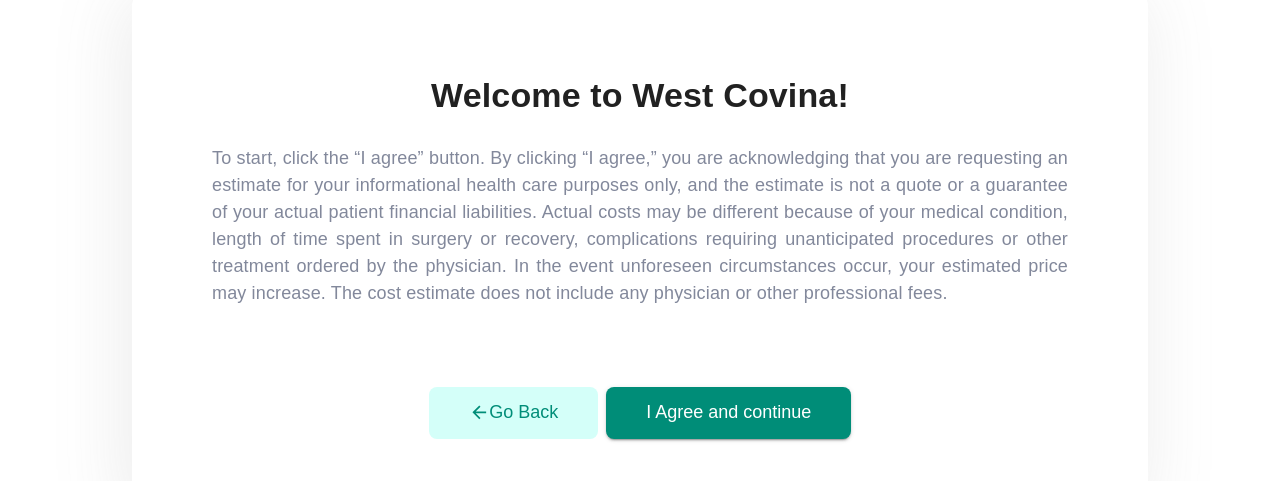
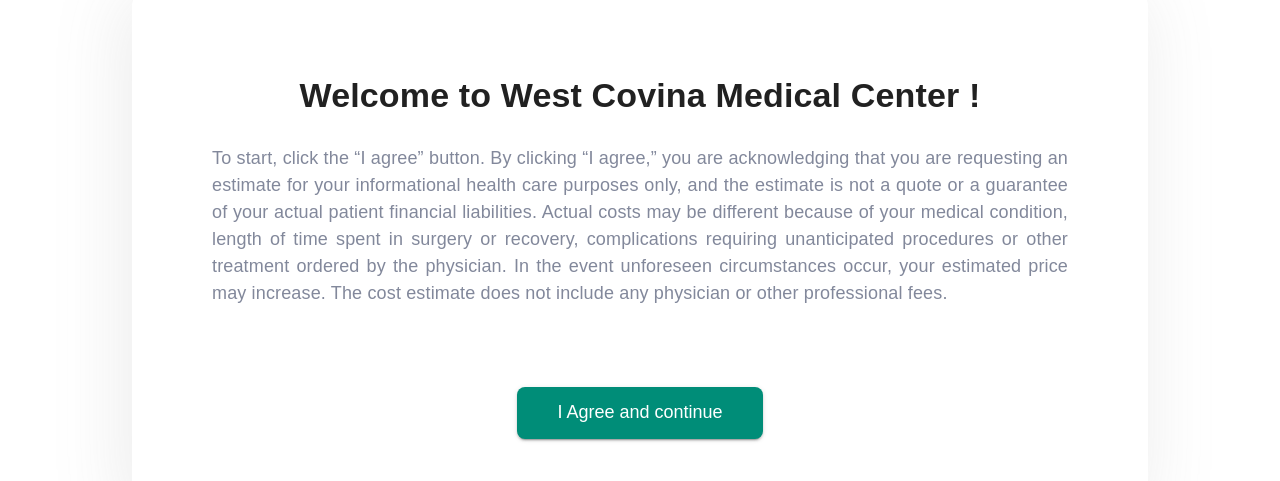
Before and after one commit to csm-chathu/cyber, a Next.js app: page / in a window 1280 px wide. Shown: the part 249-730 px from the top of the page. Built offline with nearby package versions, Linux system fonts and the light colour scheme.

Commit message:
Fix UI issues

```diff
--- a/src/components/Molecules/home/index.tsx
+++ b/src/components/Molecules/home/index.tsx
@@ -21,7 +21,7 @@
           mb: 3,
         }}
       >
-        Welcome to West Covina!
+        Welcome to West Covina Medical Center !
       </Typography>
       <Typography
         textAlign="justify"
@@ -54,20 +54,6 @@
         }}
       >
         <Button
-          variant="outlined"
-          color="success"
-          sx={{
-            padding: "10px 40px",
-            fontSize: "18px",
-            textTransform: "none",
-            borderRadius: "8px",
-            border: "none",
-            backgroundColor: theme.palette.secondary.main,
-          }}
-        >
-          <ArrowBackIcon /> Go Back
-        </Button>
-        <Button
           variant="contained"
           color="success"
           sx={{
--- a/src/components/Molecules/insurance/index.tsx
+++ b/src/components/Molecules/insurance/index.tsx
@@ -51,7 +51,7 @@
         Payment Details
       </Typography>
       <Grid container direction="row">
-        <Collapse in={warn} sx={{ width: "100%" }}>
+        <Collapse in={warn} sx={{ width: "100%",mb:2 }}>
           <Alert
             severity="warning"
             sx={{ border: "1px solid #FFD336", backgroundColor: "#FFF8D5" }}
--- a/src/helpers/generatePdf.ts
+++ b/src/helpers/generatePdf.ts
@@ -129,7 +129,7 @@
   <Image src=${imageBuffer} height="106px" width="361px" style="margin-top: 40px; margin-left: 20px;">
 
   </div>
-  <div style="width: 40%;height: inherit;color: #000;font-size: 15px;font-weight: 500; padding-top:30px ;text-align:left;padding-right:20px">
+  <div style="width: 40%;height: inherit;color: #000;font-size: 14px;font-weight: 500; padding-top:45px ;text-align:left;padding-right:20px">
     <p style="white-space: nowrap;">725 S, Orange Av, West Covina, CA 91790</p>
     <p>626-338-8481</p>
     <p>administration@westcovinamc.com</p>
@@ -141,19 +141,13 @@
   <p style="color: #008D78;font-size: 42px;font-weight: 500;">Price Estimation</p>
 </div>
 <div style="width: 100%;display: flex;">
-  <div style="width: 40%;">
-    <label style="color: #82889B;font-size: 15px;font-weight: 400;line-height: normal;padding-top: 10px;padding-bottom: 5px;">Prepared For</label>
-    <p style="color: black;font-size: 18px;font-weight: 500;line-height: normal;font-style: normal;">${
-      params?.contact?.Fname + " " + params?.contact?.Lname
-    }</p>
-  </div>
-  <div style="width: 40%;">
+  <div style="width: 50%;">
     <label style="color: #82889B;font-size: 15px;font-weight: 400;line-height: normal;padding-top: 10px;padding-bottom: 5px;">Reference Id</label>
     <p style="color: black;font-size: 18px;font-weight: 500;line-height: normal;font-style: normal;">${
       params?.ref || "N/A"
     }</p>
   </div>
-  <div style="width:25%;">
+  <div style="width:50%;;text-align:right">
     <label style="color: #82889B;font-size: 15px;font-weight: 400;line-height: normal;padding-top: 10px;padding-bottom: 5px;">Prepared</label>
     <p style="color: black;font-size: 18px;font-weight: 500;line-height: normal;font-style: normal;white-space: nowrap;">${moment(
       new Date()
@@ -165,10 +159,10 @@
     <p style="color:black;font-size:20;font-weight: 500;">Patient Details</p>
 </div>
 <div style="width: 100%;display: flex;border: 1px solid #CEDCF6;">
-  <div style="width: 50%;">
+  <div style="width: 30%;">
     <p style="color:#82889B;font-size:16;font-weight: 400;padding: 3px 10px;">Patient Name</p>
   </div>
-  <div style="width: 50%;">
+  <div style="width: 70%;">
     <p style="color:#020202;font-size:16;font-weight: 400;text-align: right;padding: 3px 10px;">${
       params?.contact?.Fname + " " + params?.contact?.Lname
     }</p>
@@ -177,10 +171,10 @@
 
 
 <div style="width: 100%;display: flex;border: 1px solid #CEDCF6;border-top: none;">
-  <div style="width: 50%;">
+  <div style="width: 30%;">
     <p style="color:#82889B;font-size:16;font-weight: 400;padding: 3px 10px;">Patient Plan</p>
   </div>
-  <div style="width: 50%;">
+  <div style="width: 70%;">
     <p style="color:#020202;font-size:16;font-weight: 400;text-align: right;padding: 3px 10px;">${
       params?.insurance?.insured || "N/A"
     }</p>
@@ -188,10 +182,10 @@
 </div>
 
 <div style="width: 100%;display: flex;border: 1px solid #CEDCF6;border-top: none;">
-  <div style="width: 50%;">
+  <div style="width: 30%;">
     <p style="color:#82889B;font-size:16;font-weight: 400;padding: 3px 10px;">Patient Phone Number</p>
   </div>
-  <div style="width: 50%;">
+  <div style="width: 70%;">
     <p style="color:#020202;font-size:16;font-weight: 400;text-align: right;padding: 3px 10px;">${
       params?.contact?.phone || "N/A"
     }</p>
@@ -199,10 +193,10 @@
 </div>
 
 <div style="width: 100%;display: flex;border: 1px solid #CEDCF6;border-top: none;">
-  <div style="width: 50%;">
+  <div style="width: 30%;">
     <p style="color:#82889B;font-size:16;font-weight: 400;padding: 3px 10px;">Patient Address</p>
   </div>
-  <div style="width: 50%;">
+  <div style="width: 70%;">
     <p style="color:#020202;font-size:16;font-weight: 400;text-align: right;padding: 3px 10px;">${
       params?.contact?.address1 +
       "," +
@@ -217,10 +211,10 @@
   <p style="color:black;font-size:20;font-weight: 500;">Estimate Details</p>
 </div>
 <div style="width: 100%;display: flex;border: 1px solid #CEDCF6;">
-<div style="width: 30%;">
+<div style="width: 20%;">
   <p style="color:#82889B;font-size:16;font-weight: 400;padding: 5px 10px;">Service</p>
 </div>
-<div style="width: 70%;">
+<div style="width: 80%;">
   <p style="color:#020202;font-size:16;font-weight: 400;text-align: right;padding: 5px 10px;">${
     params?.service?.value["Service Description"]
   }</p>
```
